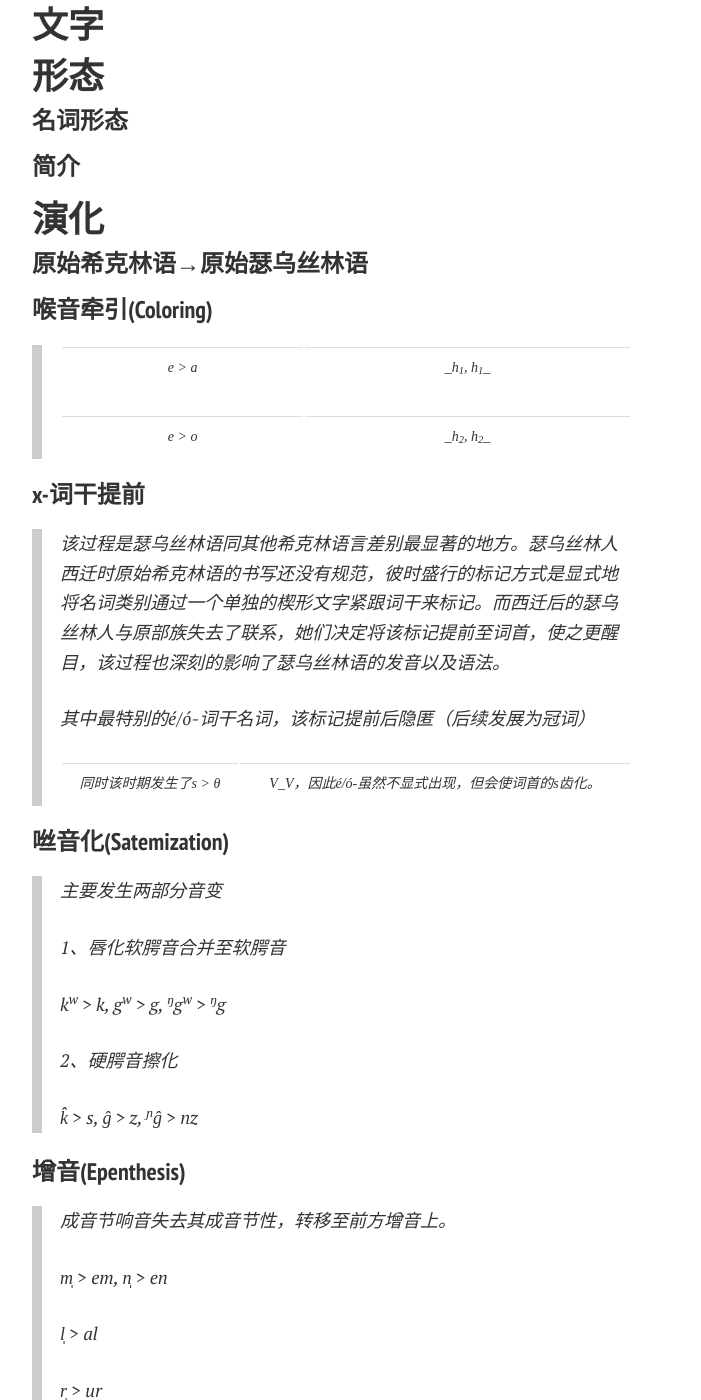
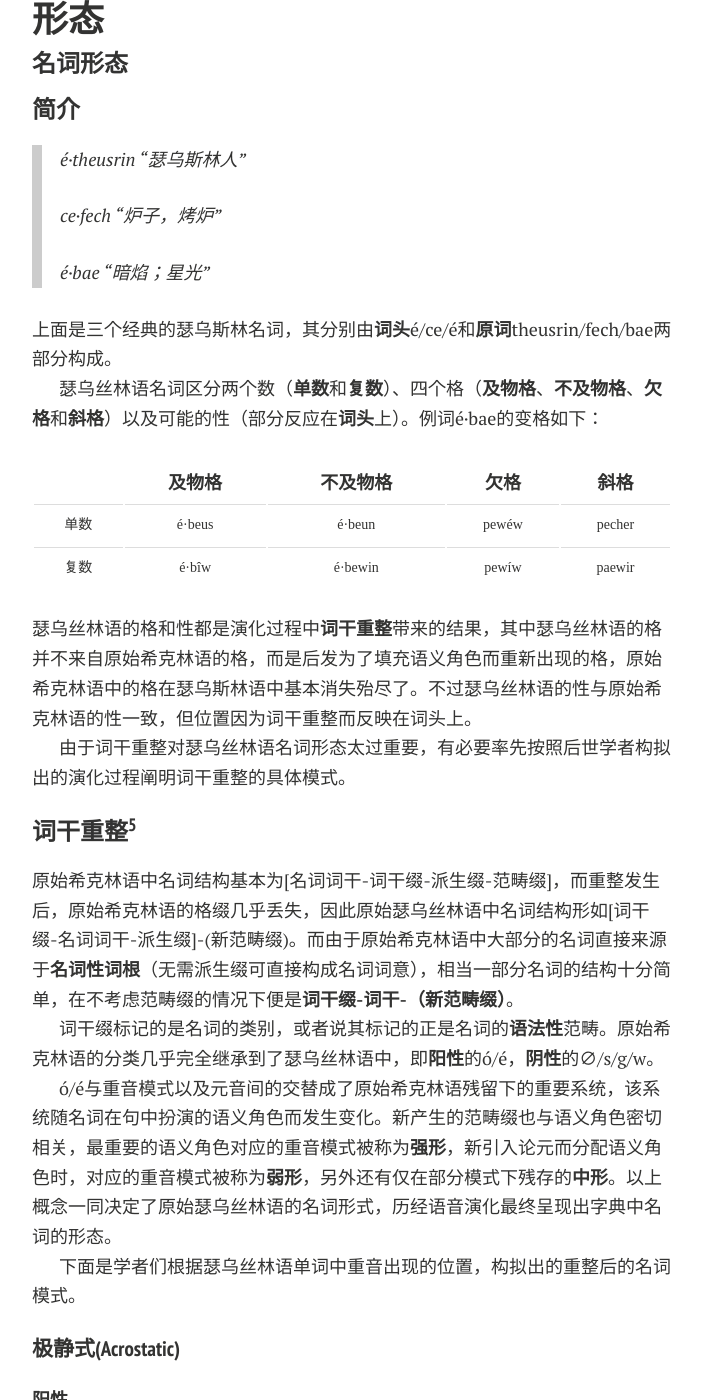
Before and after one commit to Kinnuch/kinnuch.github.io, a Jekyll site: the page built from laim/Theusṛin.md, in a window 1280 px wide and 1400 px high, scrolled down 2378 px. Shown: the whole window, without its empty margins (288-989 px from the left). Built offline with Jekyll 4.4.1, drawn with Linux system fonts in a browser that asks for light colours; nearby versions of some CDN libraries; comment, search, counter and statistics services are not loaded; a style sheet for code colours, icons or effects is not loaded; some of the changed text lies outside the part shown.

Commit message:
Update Theusṛin.md

```diff
--- a/laim/Theusṛin.md
+++ b/laim/Theusṛin.md
@@ -83,7 +81,70 @@ title: Theusṛin
 
 #### 简介
 
+> é·theusrin “瑟乌斯林人”
+>
+> ce·fech “炉子，烤炉”
+>
+> é·bae “暗焰；星光”
 
+上面是三个经典的瑟乌斯林名词，其分别由**词头**é/ce/é和**原词**theusrin/fech/bae两部分构成。
+
+瑟乌丝林语名词区分两个数（**单数**和**复数**）、四个格（**及物格**、**不及物格**、**欠格**和**斜格**）以及可能的性（部分反应在**词头**上）。例词é·bae的变格如下：
+
+|      | 及物格 | 不及物格 | 欠格  |  斜格  |
+| :--: | :----: | :------: | :---: | :----: |
+| 单数 | é·beus |  é·beun  | pewéw | pecher |
+| 复数 | é·bîw  | é·bewin  | pewíw | paewir |
+
+瑟乌丝林语的格和性都是演化过程中**词干重整**带来的结果，其中瑟乌丝林语的格并不来自原始希克林语的格，而是后发为了填充语义角色而重新出现的格，原始希克林语中的格在瑟乌斯林语中基本消失殆尽了。不过瑟乌丝林语的性与原始希克林语的性一致，但位置因为词干重整而反映在词头上。
+
+由于词干重整对瑟乌丝林语名词形态太过重要，有必要率先按照后世学者构拟出的演化过程阐明词干重整的具体模式。
+
+#### 词干重整[^5]
+
+原始希克林语中名词结构基本为[名词词干-词干缀-派生缀-范畴缀]，而重整发生后，原始希克林语的格缀几乎丢失，因此原始瑟乌丝林语中名词结构形如[词干缀-名词词干-派生缀]-(新范畴缀)。而由于原始希克林语中大部分的名词直接来源于**名词性词根**（无需派生缀可直接构成名词词意），相当一部分名词的结构十分简单，在不考虑范畴缀的情况下便是**词干缀-词干-（新范畴缀）**。
+
+词干缀标记的是名词的类别，或者说其标记的正是名词的**语法性**范畴。原始希克林语的分类几乎完全继承到了瑟乌丝林语中，即**阳性**的ó/é，**阴性**的∅/s/g/w。
+
+ó/é与重音模式以及元音间的交替成了原始希克林语残留下的重要系统，该系统随名词在句中扮演的语义角色而发生变化。新产生的范畴缀也与语义角色密切相关，最重要的语义角色对应的重音模式被称为**强形**，新引入论元而分配语义角色时，对应的重音模式被称为**弱形**，另外还有仅在部分模式下残存的**中形**。以上概念一同决定了原始瑟乌丝林语的名词形式，历经语音演化最终呈现出字典中名词的形态。
+
+下面是学者们根据瑟乌丝林语单词中重音出现的位置，构拟出的重整后的名词模式。
+
+##### 极静式(Acrostatic)
+
+**阳性**
+
+|      |  词干缀  | 词干 | 派生缀 |             示例             |
+| :--: | :------: | :--: | :----: | :--------------------------: |
+| 强形 | ó/é[^6]  | 高化 |   ∅    |   √WEL > é-wil-∅ > ✶éwil-    |
+| 弱形 | á(∅)[^7] | 高化 |   ∅    | √PEBES > ∅-pibis-∅ > ✶pibis- |
+
+高化是**前接缀高化交替**的简称，是原始希克林语中元音交替的一种，其交替模式如下：
+
+ | 高化前 |  a   |  e   |  o   |  eu  |  ei  |  ā   |  ē   |  ō   |
+  | :----: | :--: | :--: | :--: | :--: | :--: | :--: | :--: | :--: |
+  | 高化后 |  e   |  i   |  e   |  eu  |  ī   |  ē   |  ī   |  ē   |
+
+**阴性**
+
+|      | 词干缀 |    词干    | 派生缀 |           示例            |
+| :--: | :----: | :--------: | :----: | :-----------------------: |
+| 强形 |   ∅    |    不变    |   ∅    | √YEUĜ > ∅-yeuĝ-∅ > ✶yeuĝ- |
+| 弱形 |   ∅    | a/弱化[^8] |   ∅    |  √DĀT > s-dat-∅ > ✶sdat-  |
+
+弱化是**后接缀交替**的简称，是原始希克林语中元音交替的一种，其交替模式如下：
+
+| 弱化前 |  a   |  e   |  o   |  eu  |  ei  |  ā   |  ē   |  ō   |
+| :----: | :--: | :--: | :--: | :--: | :--: | :--: | :--: | :--: |
+| 弱化后 |  ∅   |  ∅   |  ∅   |  o   |  e   |  a   |  e   |  o   |
+
+对于阴性名词来说，与阳性名词不同，其可能会以s/g/w的形式携带信息。模式里词干缀的∅标记并不代表此位置**不存在音**，而是代表其语法性标识符后**不存在元音**。存在元音的形式可参考下文几种形式的例子。
+
+##### 前动式(Proterokinetic)
+
+##### 中动式(Hysterokinetic)
+
+##### 侧动式(Amphikinetic)
 
 
 
@@ -97,13 +158,10 @@ title: Theusṛin
 >
 > e > o | \_h<sub>2</sub>, h<sub>2</sub>_
 
-#### x-词干提前
+#### 词干重整(Reorganization)
 
 > 该过程是瑟乌丝林语同其他希克林语言差别最显著的地方。瑟乌丝林人西迁时原始希克林语的书写还没有规范，彼时盛行的标记方式是显式地将名词类别通过一个单独的楔形文字紧跟词干来标记。而西迁后的瑟乌丝林人与原部族失去了联系，她们决定将该标记提前至词首，使之更醒目，该过程也深刻的影响了瑟乌丝林语的发音以及语法。
 >
-> 其中最特别的é/ó-词干名词，该标记提前后隐匿（后续发展为冠词）
->
-> 同时该时期发生了s > θ | V_V，因此é/ó-虽然不显式出现，但会使词首的s齿化。
 
 #### 咝音化(Satemization)
 
@@ -143,3 +201,7 @@ title: Theusṛin
 [^2]: 有的方言里区分w的具体来源，因此会写为bh, v, w等多种。该音具体音值介于[β~v~ʋ~w]音间，且在软腭音后多接受唇化
 [^3]: 正字为i，当i出现在其余元音前时发该音
 [^4]: 有的方言里甚至会把这两个音发为[k\|]和[g\|]
+[^5]: 有关词干重整发生的原因，请参阅演化一节
+[^6]: 选择ó还是é取决于词干本身的元音，通常来说只有干元音为o时才会选择前者
+[^7]: 括号内是可能的变体，变体的择取一般没有规律
+[^8]: 当元音弱化后不为空时弱化，否则元音变为a
```
Also changed, not shown: other parts of laim/Theusṛin.md (+5 -7 lines).
